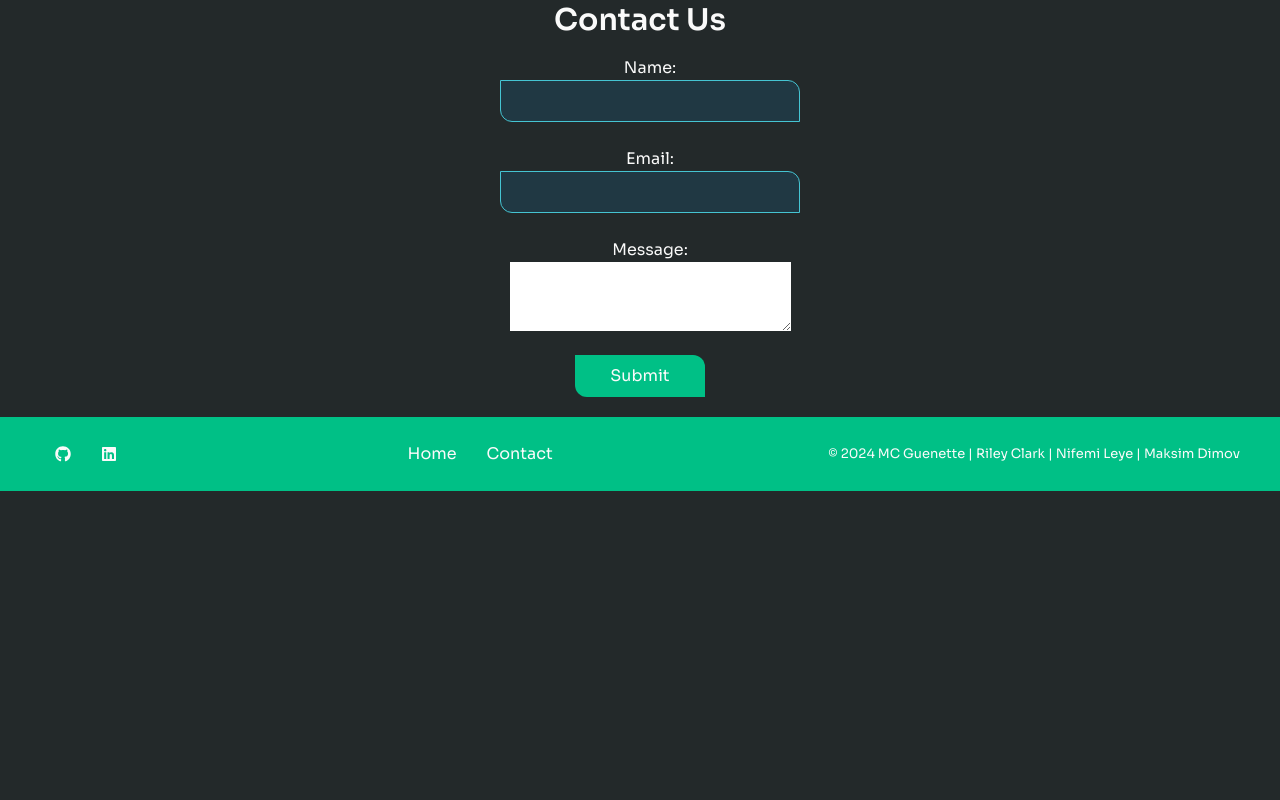
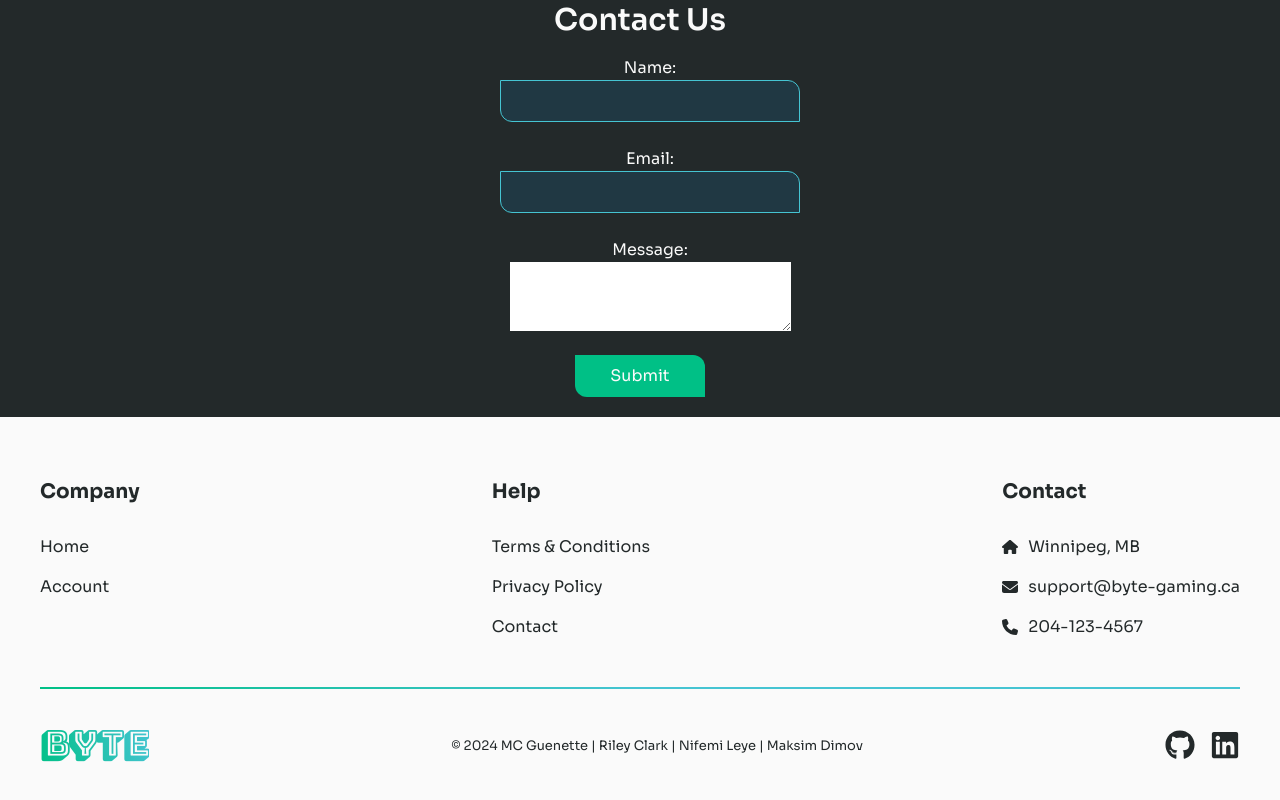
Before and after one commit to mcguenette/byte-gaming, a React (Vite) app: page /contact in a window 1280 px wide. Shown: the part 594-1394 px from the top of the page. Before the commit the page ends 1085 px from the top, so only its background shows below. Built offline with nearby package versions, Linux system fonts and the light colour scheme.

Commit message:
updated footer

```diff
--- a/src/components/Footer.jsx
+++ b/src/components/Footer.jsx
@@ -1,5 +1,12 @@
 import React from 'react';
-import { FaGithub, FaLinkedin } from "react-icons/fa6";
+import {
+    FaGithub,
+    FaLinkedin,
+    FaHouse,
+    FaEnvelope,
+    FaPhone
+}
+    from "react-icons/fa6";
 import { Link } from 'react-router-dom';
 
 
@@ -8,14 +15,35 @@ const Footer = () => {
         <footer className="footer">
             <div className='container'>
                 <div className="footer-content">
+                    <div className='footer-top'>
+                        <div className='footer-links-list'>
+                            <h3>Company</h3>
+                            <li className='footer-item'><Link to='/'>Home</Link></li>
+                            <li className='footer-item'><Link to='/'>Account</Link></li>
+                        </div>
+                        <div className='footer-links-list'>
+                            <h3>Help</h3>
+                            <li className='footer-item'><Link to='/'>Terms & Conditions</Link></li>
+                            <li className='footer-item'><Link to='/'>Privacy Policy</Link></li>
+                            <li className='footer-item'><Link to='/contact'>Contact</Link></li>
+                        </div>
+                        <div className='footer-links-list'>
+                            <h3>Contact</h3>
+                            <li className='footer-item'><Link to='/'><FaHouse /> Winnipeg, MB</Link></li>
+                            <li className='footer-item'><Link to='/'><FaEnvelope /> support@byte-gaming.ca</Link></li>
+                            <li className='footer-item'><Link to='/'><FaPhone /> 204-123-4567</Link></li>
+                        </div>
+                    </div>
+                    <hr />
+                    <div className='footer-bottom'>
+                        <div className='footer-logo'>
+                            <h1>BYTE</h1>
+                        </div>
                         <p>&copy; 2024 MC Guenette | Riley Clark | Nifemi Leye | Maksim Dimov </p>
-                <div className="footer-links">
-                    <Link to='/'>Home</Link>
-                    <Link to='/contact'>Contact</Link>
-                </div>
                         <div className="footer-social">
                             <a href="https://github.com/mcguenette" target="_blank"><FaGithub /></a>
                             <a href="https://www.linkedin.com/in/mc-guenette/" target="_blank"><FaLinkedin /></a>
+                        </div>
                     </div>
                 </div>
             </div>
--- a/src/components/about-us/about.css
+++ b/src/components/about-us/about.css
@@ -41,9 +41,26 @@
     width: 100%;
     align-items: center;
 }
+
 .aboutus-team {
     display: flex;
     gap: 20px;
     align-items: stretch;
-    margin-top: 80px;
+    margin-top: 40px;
 }
+
+.about-us-title h3 {
+    text-align: center;
+}
+
+.aboutus-content p {
+    text-align: center;
+}
+
+.aboutus-image {
+    margin: 30px 0px 30px 0px;
+}
+
+section.aboutus {
+    padding: 100px 0px 100px 0px;
+}
--- a/src/components/product-carousel/ProductCarousel.jsx
+++ b/src/components/product-carousel/ProductCarousel.jsx
@@ -98,7 +98,7 @@ function ProductCarousel() {
                         <div className='product-card-inner'>
                         <div className='product-card-title'>
                             {/* <h3>{product.title}</h3> */}
-                     <h3>XYZ Bundle</h3>
+                     <h3>YZ Bundle</h3>
                         </div>
                         <div className='product-card-image'>
                         <figure>
--- a/src/style/index.css
+++ b/src/style/index.css
@@ -269,7 +269,7 @@ button {
 }
 
 .secondary {
-    background-color: transparent;
+    background-color: var(--primary-blue-hover);
     border: 1px solid var(--primary-blue);
     color: var(--light-color);
     width: 175px;
@@ -282,7 +282,7 @@ button {
     touch-action: manipulation;
 
     &:hover {
-        background-color: var(--primary-blue-hover);
+        background-color: rgb(20 123 183 / 50%);
         border: 1px solid var(--primary-blue);
         color: var(--light-color);
     }
@@ -367,40 +367,79 @@ form {
 
 /* Footer */
 .footer {
-    background-color: var(--primary-green);
-    color: var(--light-color);
+    background-color: var(--light-color);
+    color: var(--primary-dark);
     padding: 0px 20px;
-    text-align: center;
 }
 
 .footer-content {
     margin: 0 auto;
-    padding: 15px 0px;
-    display: flex;
-    align-items: center;
-    justify-content: space-between;
-    flex-direction: row-reverse;
+    padding: 60px 0px 30px 0px;
 }
 
 .footer-content p {
     margin: 0;
     padding: 10px 0;
     font-size: 1.3rem;
+    color: var(--primary-dark);
 }
 
-.footer-links, .footer-social {
+.footer-top {
     display: flex;
-    justify-content: center;
-    margin: 10px 0;
+    justify-content: space-between;
+    /* margin: 10px 0; */
+    align-items: flex-start;
+    margin-bottom: 40px;
 }
 
-.footer-links a, .footer-social a {
-    color: var(--light-color);
-    margin: 0 15px;
+.footer-bottom {
+    display: flex;
+    justify-content: space-between;
+    align-items: center;
+}
+
+.footer-top a, .footer-social a {
+    color: var(--primary-dark);
     text-decoration: none;
     transition: color 0.3s;
+    display: flex;
+    align-items: center;
+    gap: 10px;
 }
 
-.footer-links a:hover, .footer-social a:hover {
+hr {
+    border: none;
+    height: 2px;
+    background-image: linear-gradient(to left, var(--primary-blue) 50%, var(--primary-green));
+    margin-bottom: 30px;
+}
+
+.footer-social {
+    display: flex;
+    gap: 15px;
+}
+
+.footer-social a {
+    font-size: 3rem;
+}
+
+.footer-top a:hover, .footer-social a:hover {
     color: var(--primary-green);
 }
+
+
+li.footer-item svg {
+    display: inline;
+}
+
+li.footer-item {
+    display: flex;
+    justify-content: flex-start;
+    margin: 0;
+    line-height: 2.5;
+}
+
+.footer-links-list h3 {
+    margin-bottom: 20px;
+    color: var(--primary-dark);
+}
```
Lines whose indentation alone changed are shown as unchanged.
